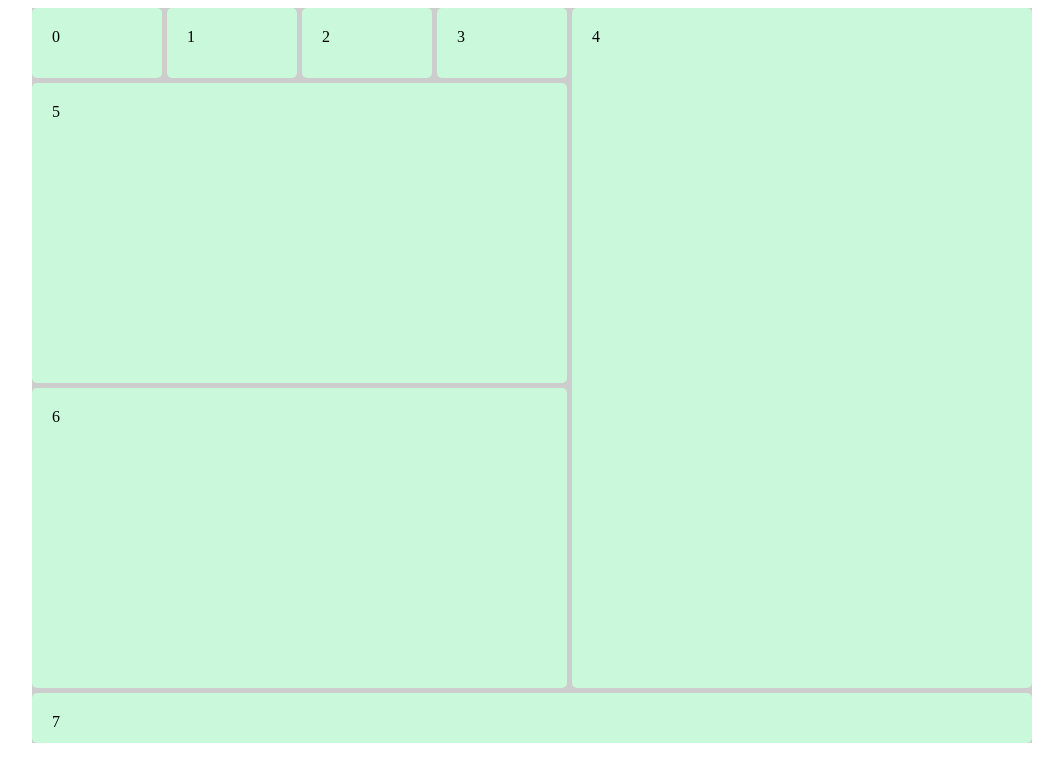
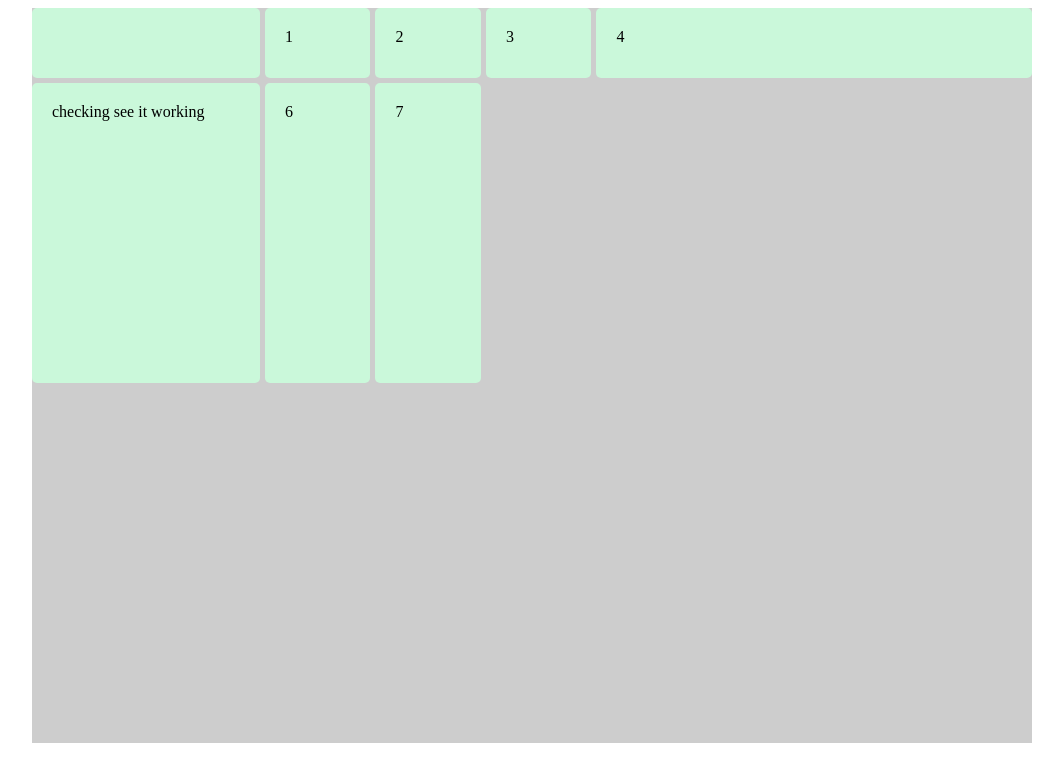
Before and after one commit to DavidDogunLee/my-Blog, a plain HTML site: page landing-page/index.html in a window 1280 px wide. Shown: the whole page, without its empty margins (108-1171 px from the left). Drawn offline with Linux system fonts and the light colour scheme.

Commit message:
checking to see it working

```diff
--- a/landing-page/index.html
+++ b/landing-page/index.html
@@ -8,14 +8,14 @@
   <body>
 
     <div class="container">
-      <div class="box item-0">0</div>
-      <div class="box item-1">1</div>
-      <div class="box item-2">2</div>
-      <div class="box item-3">3</div>
-      <div class="box item-4">4</div>
-      <div class="box item-5">5</div>
-      <div class="box item-6">6</div>
-      <div class="box item-7">7</div>
+      <div class="box item0"></div>
+      <div class="box item1">1</div>
+      <div class="box item2">2</div>
+      <div class="box item3">3</div>
+      <div class="box item4">4</div>
+      <div class="box item5">checking see it working</div>
+      <div class="box item6">6</div>
+      <div class="box item7">7</div>
     </div>
 
   </body>
```
